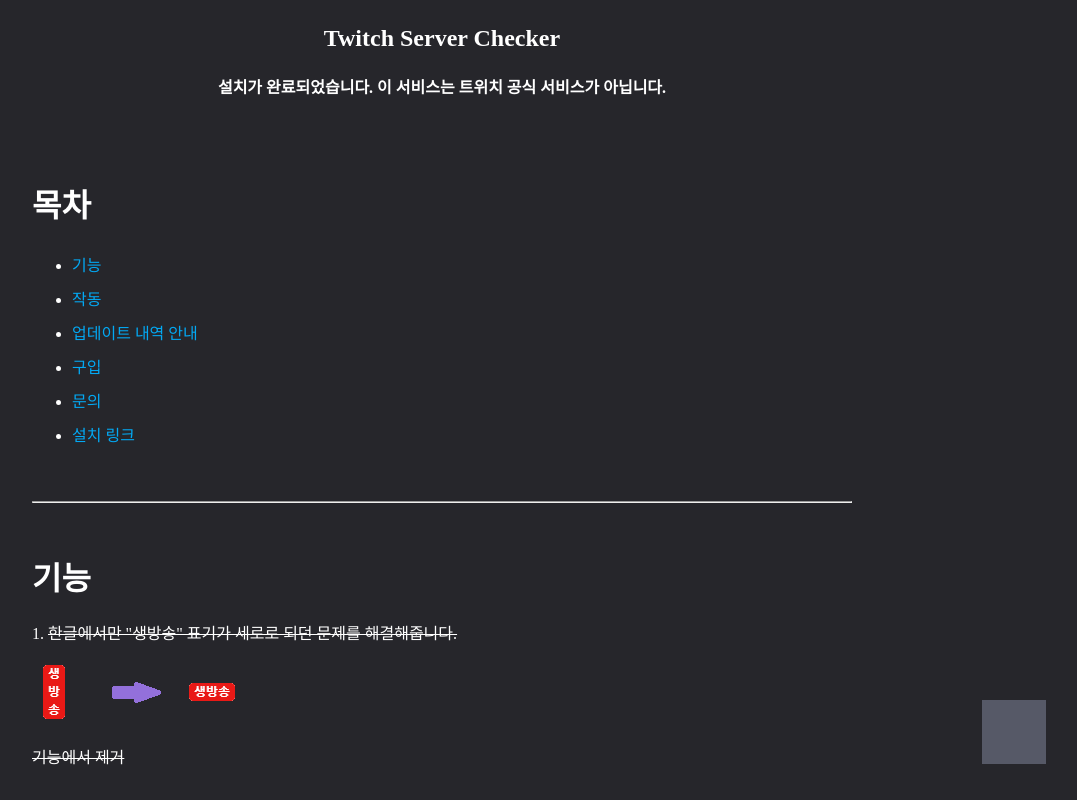
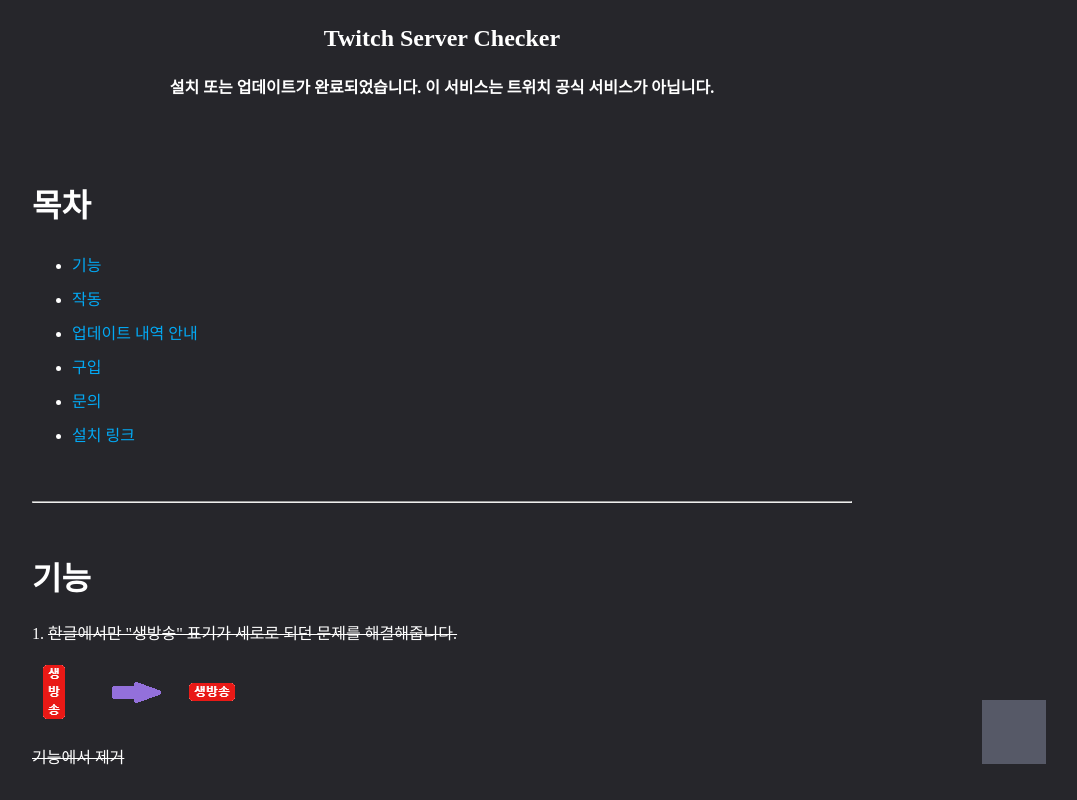
Before and after one commit to hi098123/ForBetterTwitch, a plain HTML site: page index.html in a window 1280 px wide. Shown: the top 800 px of the page, without its empty margins (198-1275 px from the left). Drawn offline with Linux system fonts and the light colour scheme; some icons are missing.

Commit message:
Add files via upload

```diff
--- a/index.html
+++ b/index.html
@@ -46,7 +46,7 @@
 <body>
 	<div style="text-align: center;">
 		<h2><i class="xi-twich" style="color: #9370db;font-size: 1.2em;"></i> Twitch Server Checker</h2>
-		<h4>설치가 완료되었습니다. 이 서비스는 트위치 공식 서비스가 아닙니다.</h4>
+		<h4>설치 또는 업데이트가 완료되었습니다. 이 서비스는 트위치 공식 서비스가 아닙니다.</h4>
 	</div>
 	<div style="margin: auto;max-width: 820px;margin-top: 50px;padding: 10px;">
 		<h1>목차</h1>
```
